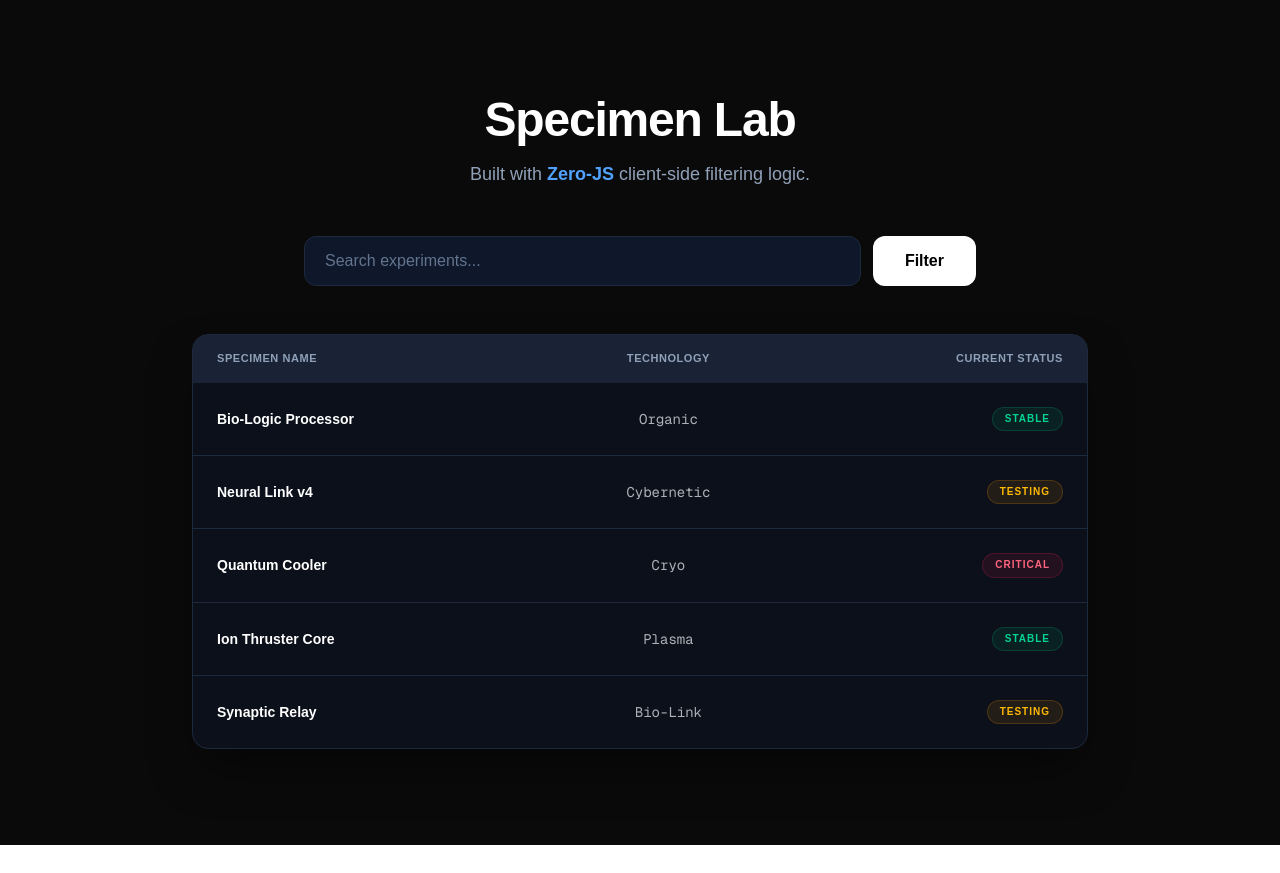
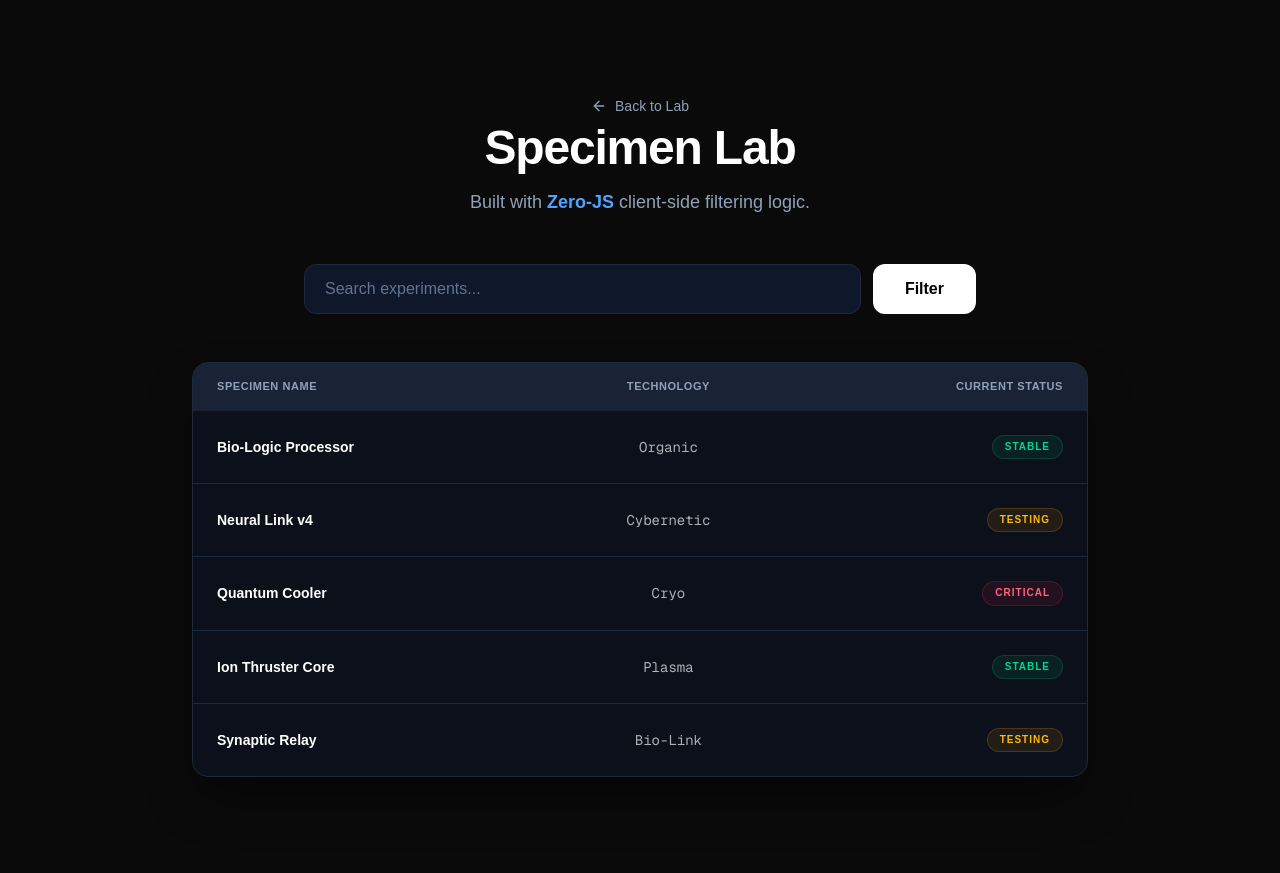
Before and after one commit to harsh-bhadana/next-labs, a Next.js app: page /experiments/zero-js-table in a window 1280 px wide. Before the commit the page ends 845 px from the top, so only its background shows below. Built offline with nearby package versions, Linux system fonts and the light colour scheme; what @heroui/react would draw is missing.

Commit message:
feat: added a back to labs button

```diff
--- a/app/experiments/infinite-scroll/page.tsx
+++ b/app/experiments/infinite-scroll/page.tsx
@@ -1,5 +1,7 @@
 import { InfiniteScrollList } from "./infinite-scroll-list";
 import { fetchMoreItems } from "./actions";
+import Link from "next/link";
+import { ArrowLeft } from "lucide-react";
 
 export default async function InfiniteScrollPage() {
   const initialState = await fetchMoreItems({
@@ -11,6 +13,14 @@ export default async function InfiniteScrollPage() {
   return (
     <div className="min-h-screen bg-white dark:bg-neutral-950 font-[family-name:var(--font-geist-sans)]">
       <div className="max-w-2xl mx-auto px-6 py-24 space-y-12">
+        <div className="space-y-4 flex flex-col items-start">
+          <Link
+            href="/"
+            className="group flex w-fit items-center gap-2 text-sm font-medium text-neutral-500 hover:text-neutral-900 dark:hover:text-white transition-colors mb-2"
+          >
+            <ArrowLeft className="w-4 h-4 transition-transform group-hover:-translate-x-1" />
+            Back to Lab
+          </Link>
           <div className="space-y-2">
             <h1 className="text-4xl font-bold tracking-tight text-neutral-900 dark:text-white">
               Infinite Scroll
@@ -19,6 +29,7 @@ export default async function InfiniteScrollPage() {
               A list that fetches more items using Server Actions and `useActionState`, managing pending state natively without any client-side data fetching library.
             </p>
           </div>
+        </div>
 
         <InfiniteScrollList initialState={initialState} />
       </div>
--- a/app/experiments/ppr-dashboard/page.tsx
+++ b/app/experiments/ppr-dashboard/page.tsx
@@ -1,4 +1,6 @@
 import { Suspense } from "react";
+import Link from "next/link";
+import { ArrowLeft } from "lucide-react";
 import { Sidebar } from "./components/Sidebar";
 import { DynamicStats } from "./components/DynamicStats";
 import { DynamicUserCard } from "./components/DynamicUserCard";
@@ -16,7 +18,14 @@ export default function PPRDashboardPage() {
       <main className="flex-1 overflow-auto p-8">
         <div className="max-w-6xl mx-auto">
           {/* Static Shell: Header */}
-          <header className="mb-8">
+          <header className="mb-8 flex flex-col items-start">
+            <Link
+              href="/"
+              className="group flex w-fit items-center gap-2 text-sm font-medium text-default-500 hover:text-default-900 transition-colors mb-4"
+            >
+              <ArrowLeft className="w-4 h-4 transition-transform group-hover:-translate-x-1" />
+              Back to Lab
+            </Link>
             <h1 className="text-3xl font-bold tracking-tight">Dashboard Overview</h1>
             <p className="text-default-500 mt-2">
               This dashboard is partially pre-rendered. The shell loads instantly, while dynamic data is streamed in.
--- a/app/experiments/zero-js-table/page.tsx
+++ b/app/experiments/zero-js-table/page.tsx
@@ -1,4 +1,6 @@
 import { Metadata } from "next";
+import Link from "next/link";
+import { ArrowLeft } from "lucide-react";
 
 export const metadata: Metadata = {
     title: "Specimen Lab | Zero-JS Data Table",
@@ -35,7 +37,14 @@ export default async function ZeroJSTable({ searchParams }: { searchParams: any
     return (
         <div className="min-h-screen bg-[#0a0a0a] text-slate-100 p-8 md:p-16 lg:p-24 flex flex-col items-center">
             <div className="w-full max-w-4xl space-y-12">
-                <header className="text-center space-y-4">
+                <header className="text-center space-y-4 flex flex-col items-center">
+                    <Link
+                        href="/"
+                        className="group flex w-fit items-center gap-2 text-sm font-medium text-slate-400 hover:text-white transition-colors mb-2"
+                    >
+                        <ArrowLeft className="w-4 h-4 transition-transform group-hover:-translate-x-1" />
+                        Back to Lab
+                    </Link>
                     <h1 className="text-5xl font-black tracking-tight text-white">
                         Specimen Lab
                     </h1>
```
Lines whose indentation alone changed are shown as unchanged.
